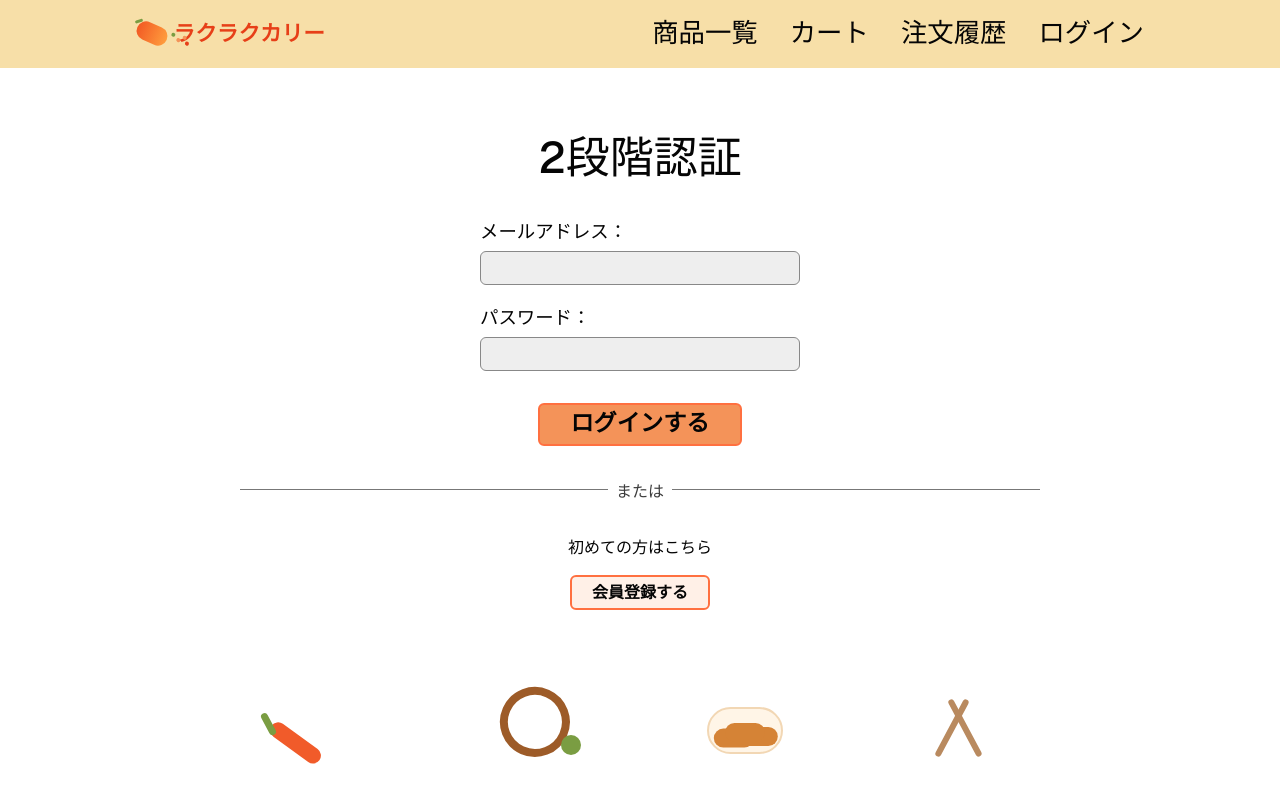
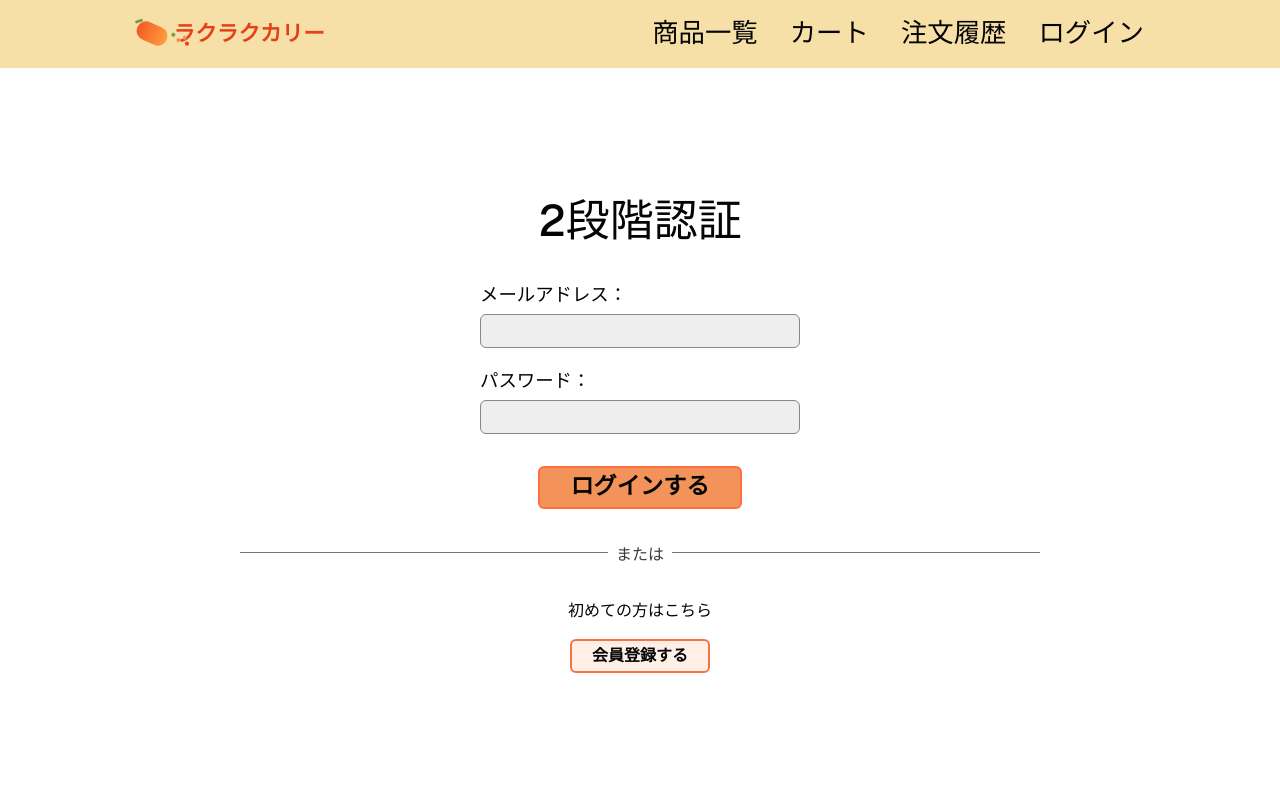
Before and after one commit to yuria12/rakuraku_curry_support_frontend, a Next.js app: page /login in a window 1280 px wide. Shown: the top 802 px of the page. Built offline with nearby package versions, Linux system fonts and the light colour scheme.

Commit message:
Remove-login-decoration-strip

```diff
--- a/src/app/globals.css
+++ b/src/app/globals.css
@@ -729,104 +729,6 @@ p {
   margin: 0;
 }
 
-.auth-decorations {
-  width: min(100%, 760px);
-  margin-inline: auto;
-  display: grid;
-  grid-template-columns: repeat(4, 1fr);
-  gap: clamp(1.25rem, 7vw, 5rem);
-  align-items: end;
-}
-
-.auth-decoration {
-  min-height: clamp(3rem, 8vw, 5rem);
-  position: relative;
-  display: block;
-}
-
-.auth-decoration::before,
-.auth-decoration::after {
-  position: absolute;
-  content: "";
-  border-radius: 999px;
-}
-
-.auth-decoration--chili::before {
-  width: 3.7rem;
-  height: 1rem;
-  left: 0.4rem;
-  bottom: 1.2rem;
-  background: #f15b2a;
-  transform: rotate(36deg);
-}
-
-.auth-decoration--chili::after {
-  width: 0.45rem;
-  height: 1.5rem;
-  left: 0.3rem;
-  bottom: 2.1rem;
-  background: #7a9d42;
-  transform: rotate(-28deg);
-}
-
-.auth-decoration--spice::before {
-  width: 3.4rem;
-  height: 3.4rem;
-  left: 50%;
-  bottom: 0.8rem;
-  border: 0.55rem solid #9d5b28;
-  transform: translateX(-50%) rotate(24deg);
-  background: transparent;
-}
-
-.auth-decoration--spice::after {
-  width: 1.3rem;
-  height: 1.3rem;
-  left: calc(50% + 1.6rem);
-  bottom: 0.9rem;
-  background: #7a9d42;
-}
-
-.auth-decoration--curry::before {
-  width: 4.5rem;
-  height: 2.7rem;
-  left: 50%;
-  bottom: 1rem;
-  border: 0.18rem solid #f2d7b4;
-  background: #fff5e7;
-  transform: translateX(-50%);
-}
-
-.auth-decoration--curry::after {
-  width: 2.5rem;
-  height: 1.2rem;
-  left: 50%;
-  bottom: 1.75rem;
-  background: #d58336;
-  box-shadow:
-    0.8rem 0.25rem #d58336,
-    -0.7rem 0.35rem #d58336;
-  transform: translateX(-50%);
-}
-
-.auth-decoration--cutlery::before,
-.auth-decoration--cutlery::after {
-  width: 0.35rem;
-  height: 4rem;
-  bottom: 0.6rem;
-  background: #b98a5f;
-}
-
-.auth-decoration--cutlery::before {
-  left: 45%;
-  transform: rotate(28deg);
-}
-
-.auth-decoration--cutlery::after {
-  left: 55%;
-  transform: rotate(-28deg);
-}
-
 @media (max-width: 820px) {
   .app-header__inner {
     align-items: flex-start;
@@ -888,9 +790,6 @@ p {
     justify-items: center;
   }
 
-  .auth-decorations {
-    gap: 1.25rem;
-  }
 }
 
 @media (max-width: 620px) {
@@ -955,13 +854,4 @@ p {
     width: 100%;
   }
 
-  .auth-decorations {
-    width: min(100%, 22rem);
-    grid-template-columns: repeat(4, minmax(0, 1fr));
-    gap: 0.5rem;
-  }
-
-  .auth-decoration {
-    min-width: 0;
-  }
 }
--- a/src/app/login/page.tsx
+++ b/src/app/login/page.tsx
@@ -1,4 +1,3 @@
-import { AuthDecorationStrip } from "@/components/auth/AuthDecorationStrip";
 import { Button, ButtonLink } from "@/components/common/Button";
 import { PasswordInput } from "@/components/common/PasswordInput";
 import { TextInput } from "@/components/common/TextInput";
@@ -37,8 +36,6 @@ export default function LoginPage() {
           </ButtonLink>
         </div>
       </div>
-
-      <AuthDecorationStrip />
     </section>
   );
 }
--- a/src/components/auth/AuthDecorationStrip.tsx
+++ /dev/null
@@ -1,11 +0,0 @@
-const decorations = ["chili", "spice", "curry", "cutlery"];
-
-export function AuthDecorationStrip() {
-  return (
-    <div className="auth-decorations" aria-hidden="true">
-      {decorations.map((item) => (
-        <span className={`auth-decoration auth-decoration--${item}`} key={item} />
-      ))}
-    </div>
-  );
-}
```
